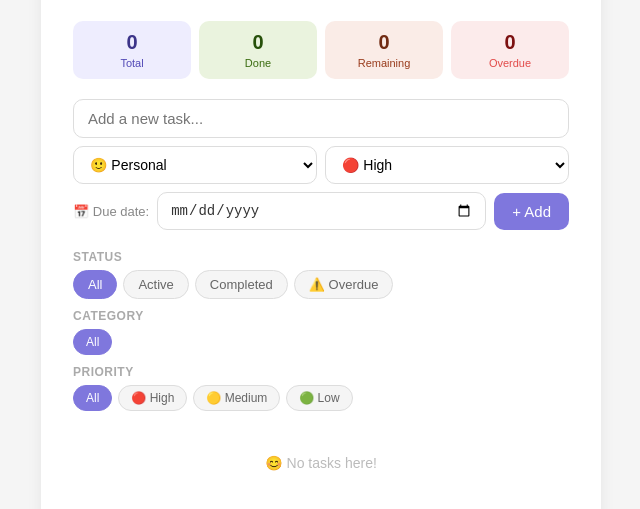
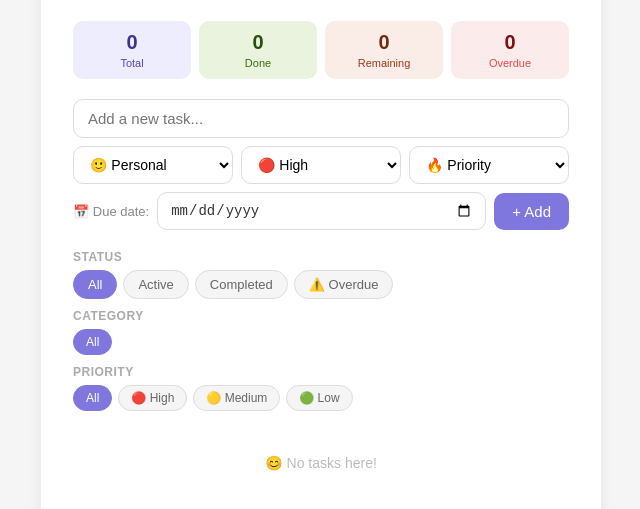
Before and after one commit to kairaa4406-star/todo-app, a plain HTML site: page index.html in a window 1280 px wide. Shown: the part 113-622 px from the top of the page, without its empty margins (319-959 px from the left). Drawn offline with Linux system fonts and the light colour scheme.

Commit message:
Update index.html

```diff
--- a/index.html
+++ b/index.html
@@ -75,6 +75,14 @@ select { flex: 1; min-width: 100px; padding: 9px 12px; border-radius: 10px; bord
       <option value="Medium">🟡 Medium</option>
       <option value="Low">🟢 Low</option>
     </select>
+
+<select id="sortSelect">
+  <option value="priority">🔥 Priority</option>
+  <option value="date">📅 Due Date</option>
+  <option value="newest">🆕 Newest</option>
+  <option value="oldest">📜 Oldest</option>
+</select>
+
   </div>
   <div class="date-row">
     <label>📅 Due date:</label>
@@ -216,6 +224,11 @@ function render(){
   document.getElementById('s-left').textContent=tasks.length-done;
   document.getElementById('s-overdue').textContent=overdue;
 }
+let sortMode = 'priority';
+  function setSort(mode){
+  sortMode = mode;
+  render();
+}
 
 document.getElementById('taskInput').addEventListener('keydown',e=>{ if(e.key==='Enter') addTask(); });
 load(); render();
```
